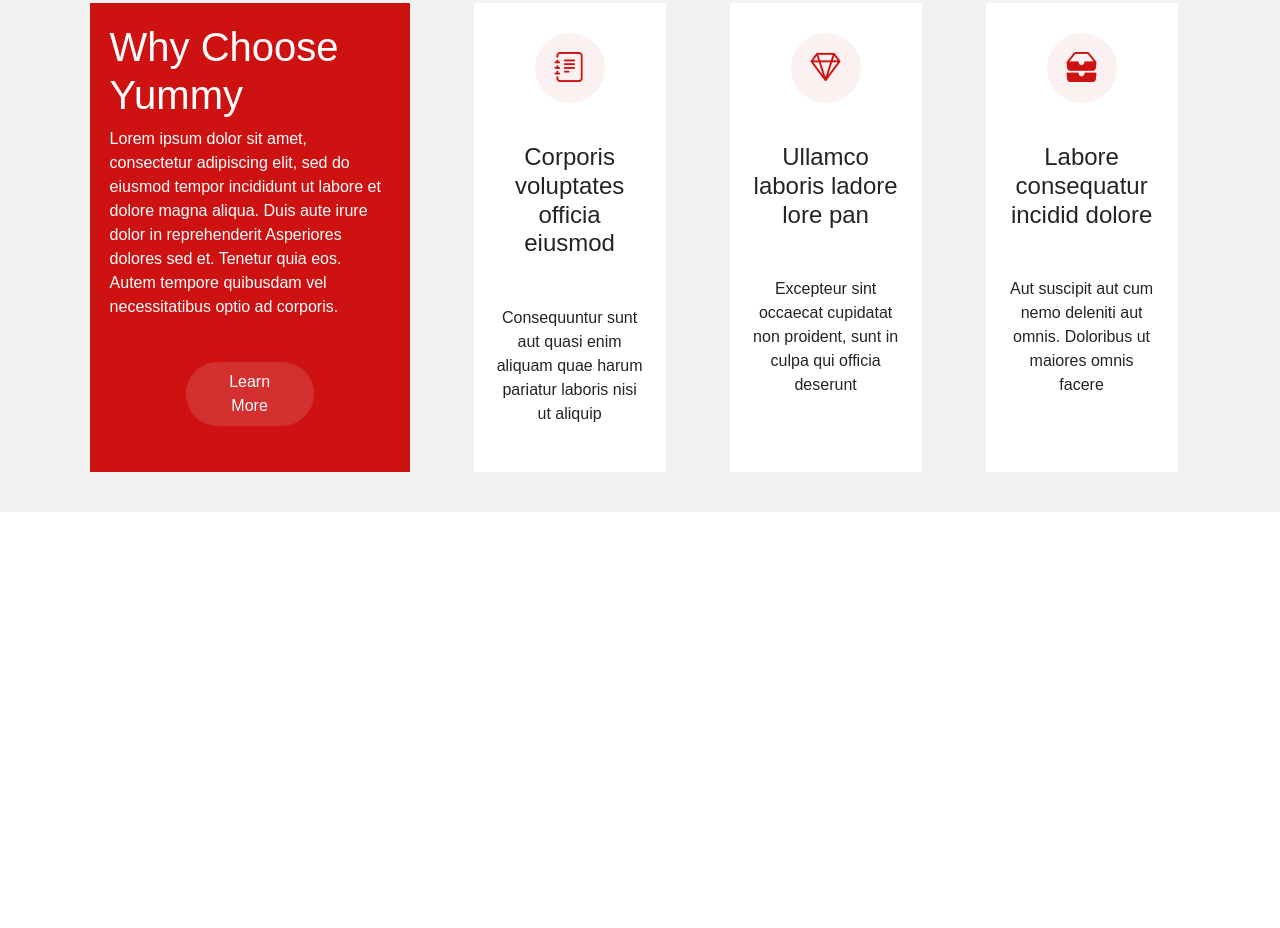
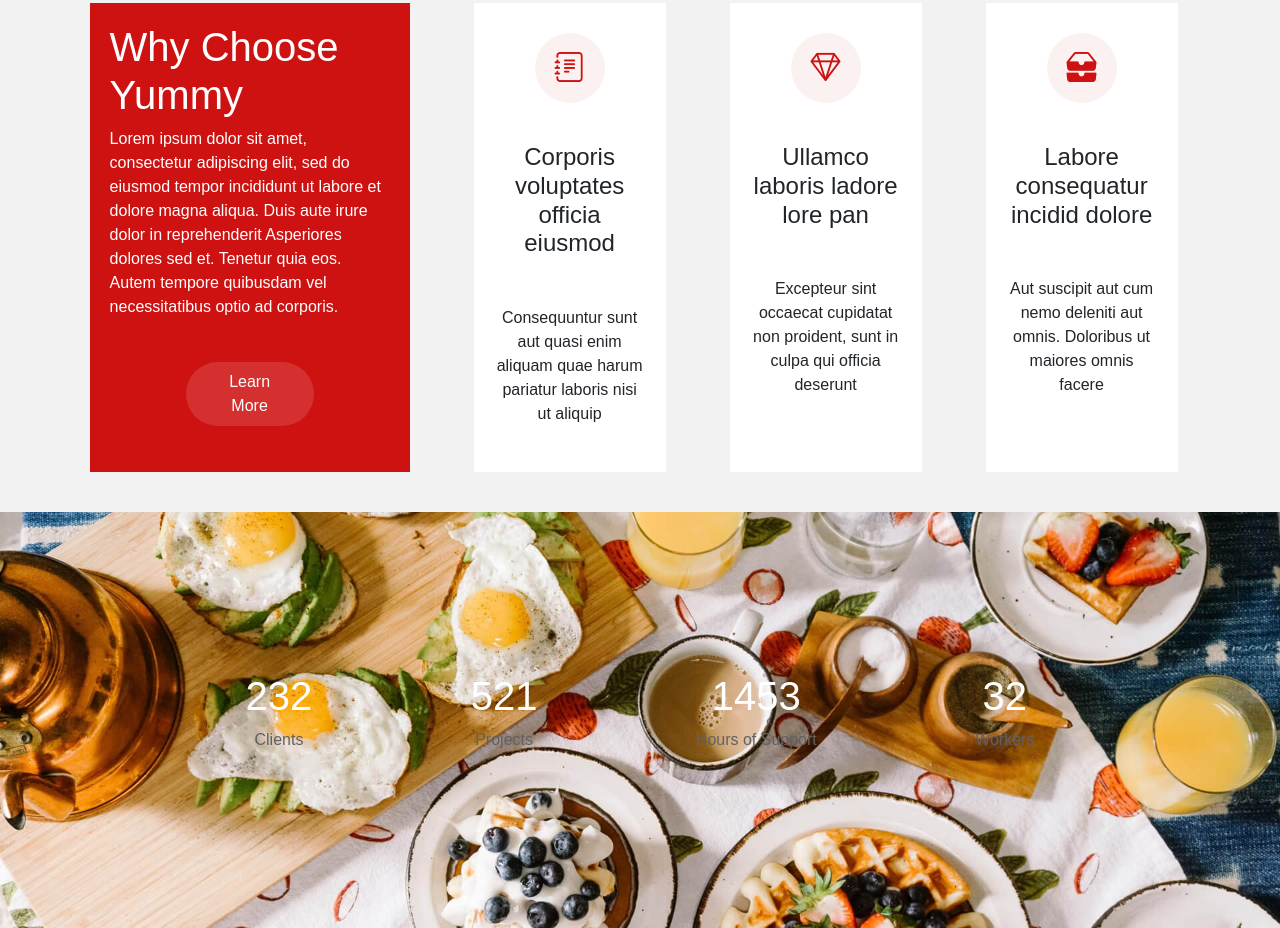
Before and after one commit to walid-cadi/JavaScript_DOM_Final_Project_Walid_Cadi, a website: page index.html in a window 1280 px wide. Shown: the part 1726-2654 px from the top of the page. Before the commit the page ends 2238 px from the top, so only its background shows below. Drawn offline with nearby package versions, Linux system fonts and the light colour scheme.

Commit message:
section-4

```diff
--- a/index.html
+++ b/index.html
@@ -127,8 +127,25 @@
                 <div><i class="bi bi-inboxes-fill"></i></div>
                 <h4>Labore consequatur incidid dolore</h4>
                 <p>Aut suscipit aut cum nemo deleniti aut omnis. Doloribus ut maiores omnis facere</p>
-
             </div>
+        </div>
+    </div>
+    <div class="sec4">
+        <div class="sec4-child">
+            <h1>232</h1>
+            <p>Clients</p>
+        </div>
+        <div class="sec4-child">
+            <h1>521</h1>
+            <p>Projects</p>
+        </div>
+        <div class="sec4-child">
+            <h1>1453</h1>
+            <p>Hours of Support</p>
+        </div>
+        <div class="sec4-child">
+            <h1>32</h1>
+            <p>Workers</p>
         </div>
     </div>
     <script src="./node_modules/bootstrap/dist/js/bootstrap.bundle.js"></script>
--- a/src/sass/_allmodules.sass
+++ b/src/sass/_allmodules.sass
@@ -2,3 +2,4 @@
 @import ./modules/home/sec1
 @import ./modules/home/sec2
 @import ./modules/home/sec3
+@import ./modules/home/sec4
--- /dev/null
+++ b/src/sass/modules/home/sec4.sass
@@ -0,0 +1,28 @@
+.sec4
+    padding: 20vh 13vw
+    background-image: url(../images/stats-bg.jpg)
+    background-size: cover
+    background-repeat: no-repeat
+    display: flex
+    align-items: center
+    justify-content: space-around
+    .sec4-child
+        display: flex
+        flex-direction: column
+        align-items: center
+        h1
+            color: white
+        p
+            color: #5f6265
+    &::before
+        content: ""
+        position: absolute
+        top: 0
+        width: 100%
+        height: 100%
+        background: rgba(8, 8, 8, 0.267)
+
+@media (max-width: 428px)
+    .sec4
+        flex-direction: column
+        gap: 5vh
```
Also changed, not shown: src/sass/modules/home/sec3.sass (+5 -5 lines), public/css/app.css, 1 other file.
